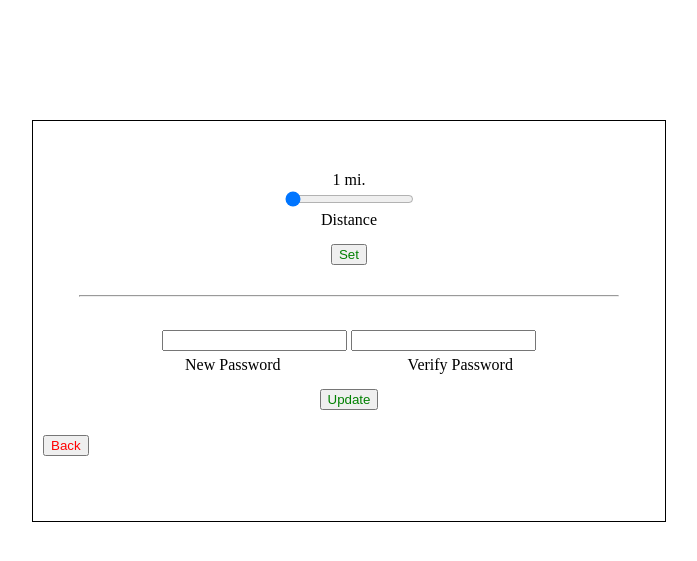
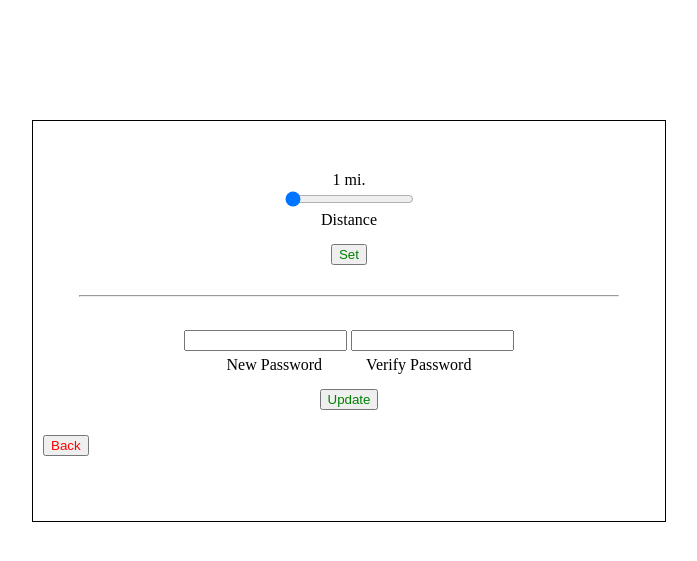
Before and after one commit to SE-Team-Two/LocalSpeak, a Flask app: a page that uses pusher/templates/settings.html in a window 1280 px wide. Shown: the top 561 px of the page, without its empty margins (291-988 px from the left). Run offline with Flask 2, Linux system fonts and the light colour scheme; the visitor is signed in with stand-in values (Sample User, id 1); parts of the project's set-up code (start-up, migrations or seed data) failed here and were passed over; some libraries are stand-ins or nearby versions.

Commit message:
User account creation and cleanups

```diff
--- a/pusher/static/css/settings.css
+++ b/pusher/static/css/settings.css
@@ -15,9 +15,12 @@
 .pw {
 	margin-top:25px;
 	margin-bottom:5px;
+	padding-left:7px;
+  letter-spacing:3px;
+  width:150px;
 }
 #pw_label {
-	margin-left:123px;
+	margin-left:40px;
 }
 button {
 	margin-top:15px;
```
